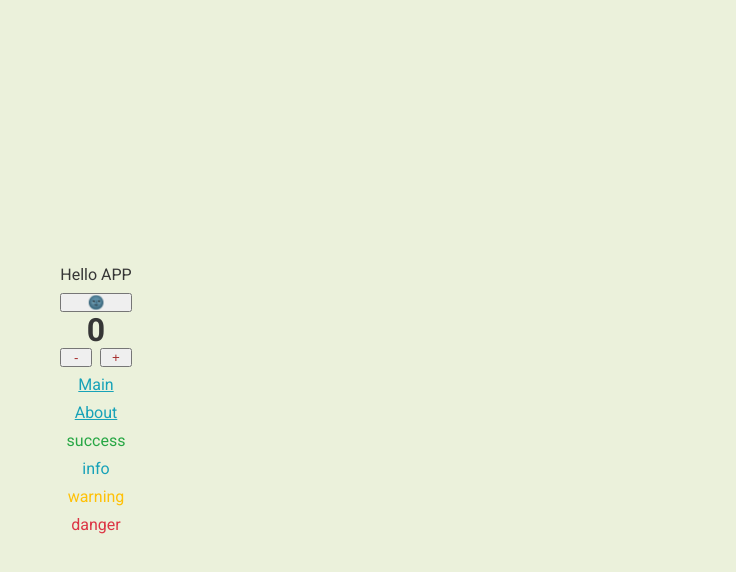
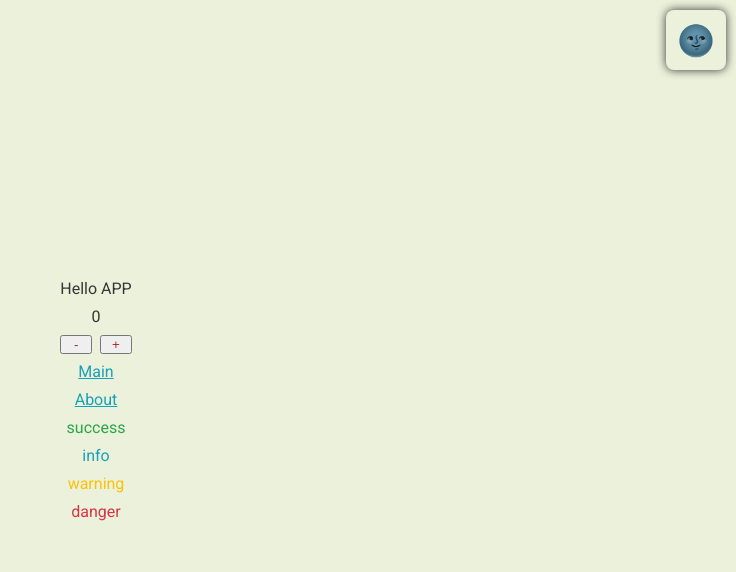
Before and after one commit to Pahomkch/showcase, a React app: page / in a window 1280 px wide. Shown: the top 572 px of the page, without its empty margins (544-1280 px from the left). Built offline with nearby package versions, Linux system fonts and the light colour scheme.

Commit message:
Add `Layout` component for easy use themes

```diff
--- a/src/MainPage/index.tsx
+++ b/src/MainPage/index.tsx
@@ -2,15 +2,10 @@
 import { Link } from 'react-router-dom'
 import { Counter } from 'src/components/Counter'
 import styles from './style.module.scss'
-import classNames from 'classnames'
-import { useTheme } from 'src/common/hooks/useTheme'
 
 export const MainPage = memo(function MainPage() {
-  const {changeTheme, theme} = useTheme()
-
-  return <div className={classNames('app', theme, styles.container)}>
+  return <div className={styles.container}>
     <p>Hello APP</p>
-    <button onClick={changeTheme}>{theme === 'light' ? '🌚' : '☀️'}</button>
 
     <Counter />
 
--- a/src/MainPage/style.module.scss
+++ b/src/MainPage/style.module.scss
@@ -1,7 +1,6 @@
 .container {
   display: grid;
-  grid-template-columns: 2;
-  justify-content: flex-start;
+  justify-content: center;
   gap: 8px;
 }
 
--- /dev/null
+++ b/src/components/Layout/index.tsx
@@ -0,0 +1,16 @@
+import classNames from 'classnames'
+import { ReactNode, memo } from 'react'
+import { useTheme } from 'src/common/hooks/useTheme'
+import styles from './style.module.scss'
+
+export const Layout = memo(function Layout(props: { children: ReactNode }) {
+  const { changeTheme, theme } = useTheme()
+
+  return <div className={classNames('app', theme, styles.container)}>
+    <button className={styles['theme-toggle']} onClick={changeTheme}>
+      <span className={styles['square-button-content']}>{theme === 'light' ? '🌚' : '☀️'}</span>
+
+    </button>
+    {props.children}
+  </div>
+})
--- /dev/null
+++ b/src/components/Layout/style.module.scss
@@ -0,0 +1,37 @@
+.container {
+  --main-section-width: 900px;
+
+  position: relative;
+  display: grid;
+  grid-template-columns: 1fr 900px 1fr;
+
+  & > * {
+    grid-column-start: 2;
+  }
+}
+
+.theme-toggle {
+  position: fixed;
+  display: inline-flex;
+  align-items: center;
+  justify-content: center;
+  padding: 1em;
+  border: none;
+  box-shadow: 0px 0px 10px var(--on-primary);
+  border-radius: 8px;
+
+  top: 10px;
+  right: 10px;
+  font-size: 30px;
+  background: transparent;
+
+  .square-button:before {
+    content: '';
+    display: block;
+    padding-bottom: 100%;
+  }
+
+  .square-button-content {
+    position: absolute;
+  }
+}
--- a/src/index.tsx
+++ b/src/index.tsx
@@ -4,6 +4,7 @@
 import MainPage from "src/pages/main"
 import 'src/styles/index.scss'
 import { ThemeContextProvider } from "./common/Contexts/ThemeContext";
+import { Layout } from "./components/Layout";
 const LazyAboutPage = lazy(() => import('src/pages/about'));
 
 
@@ -24,7 +25,9 @@
 render(<StrictMode>
   <ThemeContextProvider>
     <Suspense fallback={<div>🌀Loading🌀</div>}>
-      <RouterProvider router={router} />
+      <Layout>
+        <RouterProvider router={router} />
+      </Layout>
     </Suspense>
   </ThemeContextProvider>
 </StrictMode>, document.getElementById('root'));
--- a/src/styles/index.scss
+++ b/src/styles/index.scss
@@ -1,4 +1,5 @@
 @import url('https://fonts.googleapis.com/css2?family=Roboto:wght@300;400;700&display=swap');
+@import url('./reset.scss');
 @import url('./variables.scss');
 @import url('./themes.scss');
 
--- /dev/null
+++ b/src/styles/reset.scss
@@ -0,0 +1,48 @@
+/* http://meyerweb.com/eric/tools/css/reset/
+   v2.0 | 20110126
+   License: none (public domain)
+*/
+
+html, body, div, span, applet, object, iframe,
+h1, h2, h3, h4, h5, h6, p, blockquote, pre,
+a, abbr, acronym, address, big, cite, code,
+del, dfn, em, img, ins, kbd, q, s, samp,
+small, strike, strong, sub, sup, tt, var,
+b, u, i, center,
+dl, dt, dd, ol, ul, li,
+fieldset, form, label, legend,
+table, caption, tbody, tfoot, thead, tr, th, td,
+article, aside, canvas, details, embed,
+figure, figcaption, footer, header, hgroup,
+menu, nav, output, ruby, section, summary,
+time, mark, audio, video {
+	margin: 0;
+	padding: 0;
+	border: 0;
+	font-size: 100%;
+	font: inherit;
+	vertical-align: baseline;
+}
+/* HTML5 display-role reset for older browsers */
+article, aside, details, figcaption, figure,
+footer, header, hgroup, menu, nav, section {
+	display: block;
+}
+body {
+	line-height: 1;
+}
+ol, ul {
+	list-style: none;
+}
+blockquote, q {
+	quotes: none;
+}
+blockquote:before, blockquote:after,
+q:before, q:after {
+	content: '';
+	content: none;
+}
+table {
+	border-collapse: collapse;
+	border-spacing: 0;
+}
```
